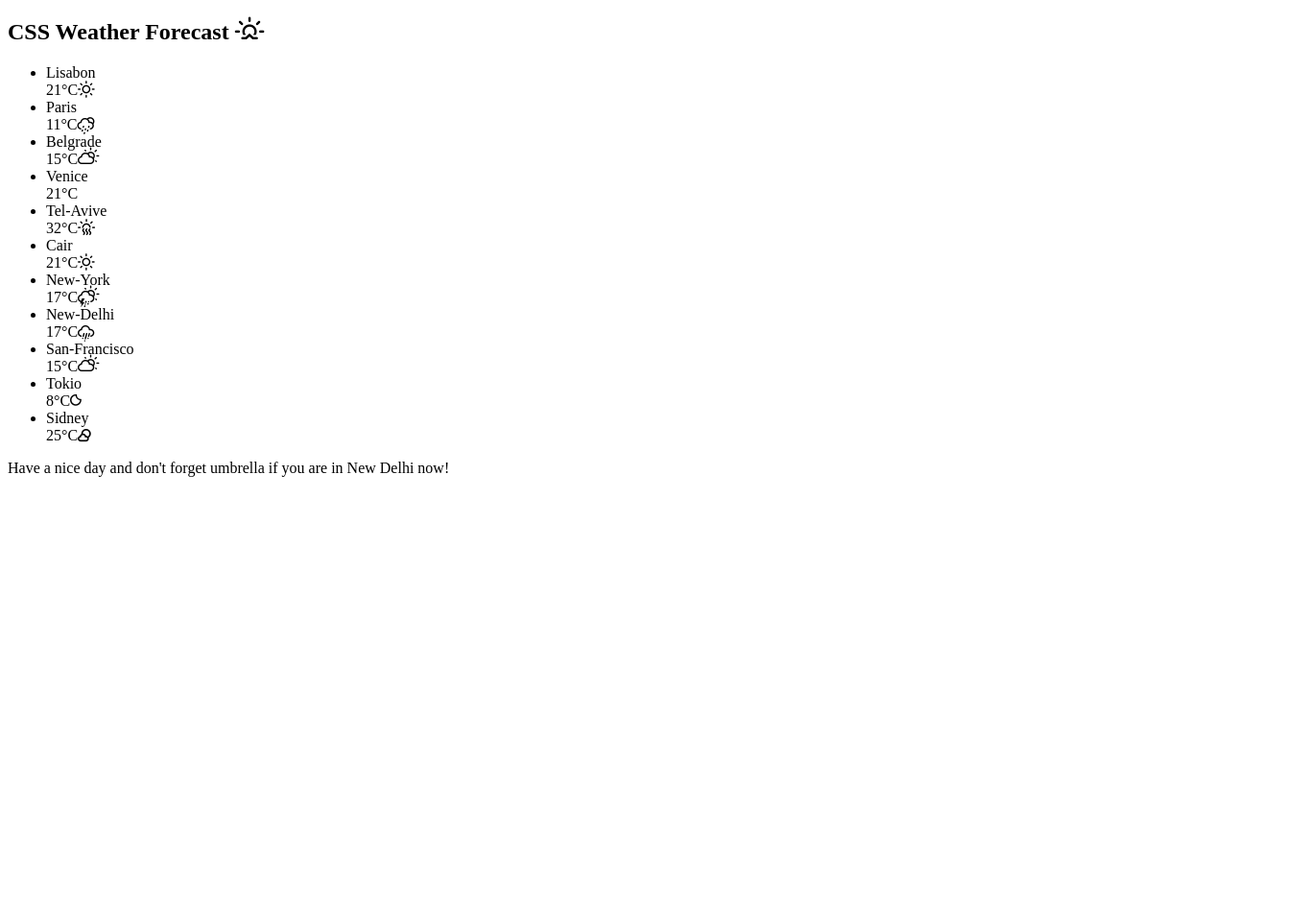
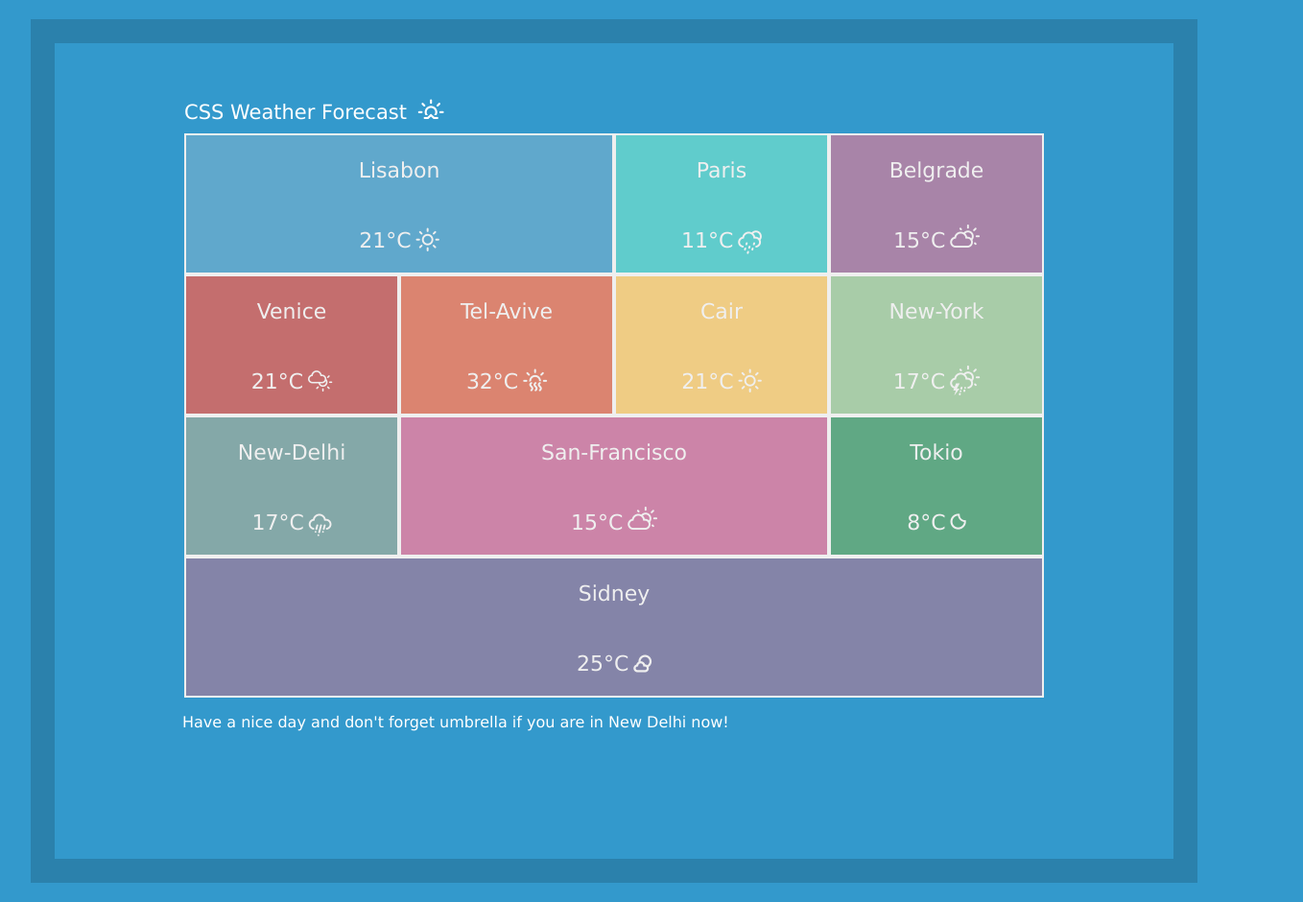
Before and after one commit to Maria-Kh-ux/Project, a plain HTML site: page lesson_9/index.html in a window 1280 px wide. Shown: the whole page at 96% size, 1358 px wide, since content can reach past the window. Before the commit the page ends 800 px from the top, so only its background shows below. Drawn offline with nearby package versions, Linux system fonts and the light colour scheme.

Commit message:
path css

```diff
--- a/lesson_9/index.html
+++ b/lesson_9/index.html
@@ -5,8 +5,8 @@
     <meta charset="UTF-8">
     <meta name="viewport" content="width=device-width, initial-scale=1.0">
     <title>Lesson 9</title>
-    <link rel="stylesheet" href="/HTML+CSS/lesson_9/css/style.css">
-    <link rel="stylesheet" href="/HTML+CSS/lesson_9/css/weather-icons.css">
+    <link rel="stylesheet" href="./css/style.css">
+    <link rel="stylesheet" href="./css/weather-icons.css">
 </head>
 
 <body>
```
